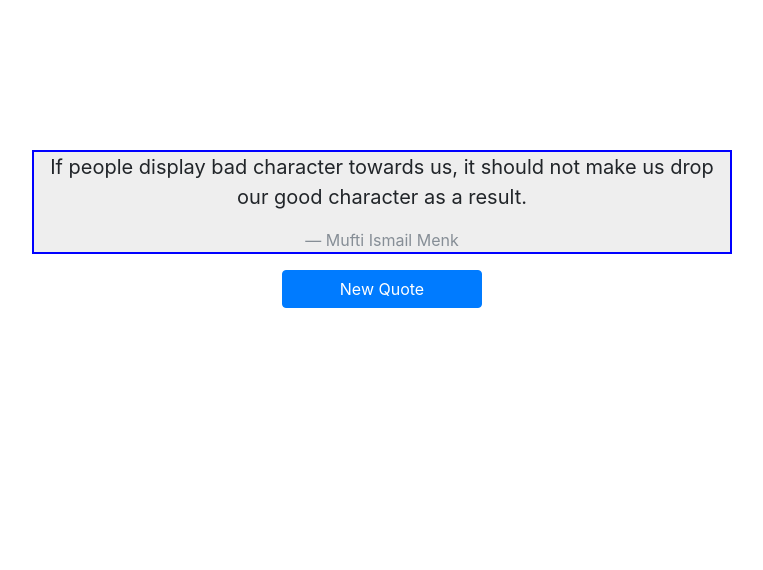
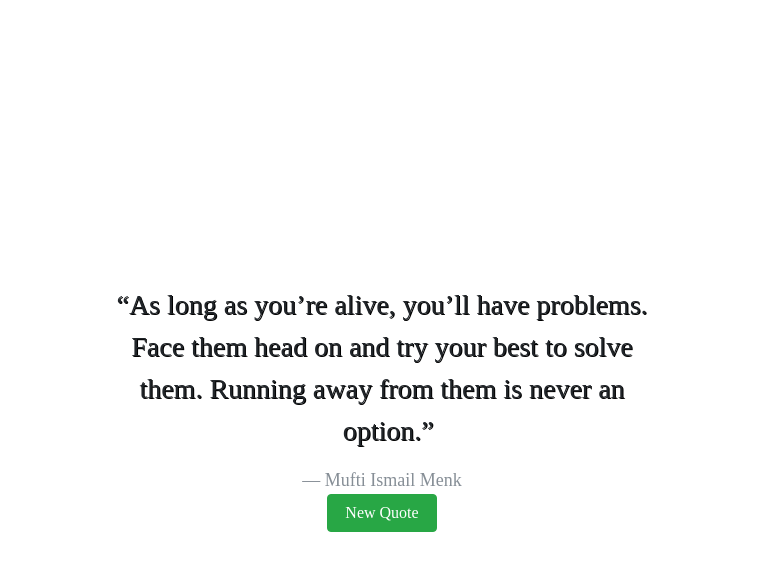
Before and after one commit to mkamalkayani/Random-Quote-Machine, a plain HTML site: page index.html in a window 1280 px wide. Shown: the whole page, without its empty margins (258-1021 px from the left). Drawn offline with nearby package versions, Linux system fonts and the light colour scheme.

Commit message:
White background and the quote in the middle

```diff
--- a/css/style.css
+++ b/css/style.css
@@ -1,15 +1,49 @@
+body{
+	font-family: 'EB Garamond', serif;
+	display: flex;
+	align-items: center;
+	height: 100vh;
+}
 section{
-	max-width: 700px;
+	max-width: 600px;
+	min-width: 300px;
 	margin:auto;
 }
 
-blockquote{
-	background-color: #eee;
-	border: 2px solid blue;
-	margin-top: 150px;
+div .quote{
+	min-height: 200px;
+	text-align: center;
+	display:flex;
+	justify-content:center;
+	align-items:center;
+	flex-direction: column;
+}
+
+blockquote p{
+	/*background-color: #eee;*/
+	text-align: center;
+	font-size: 28px;
+	padding: 15px;
+	text-shadow: 1px 1px 0.5px black;
+	margin-bottom: 0;
+
+}
+
+blockquote p:first-of-type:before {
+	content: '\201c';
+
+}
+
+blockquote p:last-of-type:after {
+	content: '\201d';
+	position: absolute;
+}
+
+.blockquote-footer{
+	text-align: right;
+	font-size: 18px;
 }
 
 button{
-	width: 200px;
-	/*margin: auto;*/
+	width: 110px;
 }
--- a/index.html
+++ b/index.html
@@ -10,30 +10,31 @@
 	<title>Random Quotes</title>
 </head>
 
+<div class="container-fluid">
 <body>
-<div class="container-fluid">
 	<section>
-		<blockquote class="blockquote text-center"><p>If people display bad character towards us, it should not make us drop our good character as a result.<p>
-			<footer class="blockquote-footer">Mufti Ismail Menk
-				<br>
-				<a href="https:www.muftimenk.com">
-					<cite title="Motivational Moments">Motivational Moments</cite>
-				</a>
-			</footer>
-		</blockquote>
+			<div class="quote">
+				<blockquote class="blockquote mb-0">
+					<p>If people display bad character towards us, it should not make us drop our good character as a result.</p>
+					</blockquote>
+
+				<footer class="blockquote-footer">Mufti Ismail Menk
+						<!-- <a href="https:www.muftimenk.com"><br>
+							<cite title="Motivational Moments">Motivational Moments</cite>
+						</a> -->
+				</footer>
+			</div>
 		<div class="text-center">
-			<button class="btn btn-primary newQuote">New Quote</button>
+			<button class="btn btn-success newQuote">New Quote</button>
 		</div>
 		<script async src="https://platform.twitter.com/widgets.js" charset="utf-8"></script>
 	</section>
-</div>
-
 
 
 		<script src="https://code.jquery.com/jquery-3.2.1.slim.min.js" integrity="sha384-KJ3o2DKtIkvYIK3UENzmM7KCkRr/rE9/Qpg6aAZGJwFDMVNA/GpGFF93hXpG5KkN" crossorigin="anonymous"></script>
 		<script src="https://cdnjs.cloudflare.com/ajax/libs/popper.js/1.12.9/umd/popper.min.js" integrity="sha384-ApNbgh9B+Y1QKtv3Rn7W3mgPxhU9K/ScQsAP7hUibX39j7fakFPskvXusvfa0b4Q" crossorigin="anonymous"></script>
 		<script src="https://maxcdn.bootstrapcdn.com/bootstrap/4.0.0/js/bootstrap.min.js" integrity="sha384-JZR6Spejh4U02d8jOt6vLEHfe/JQGiRRSQQxSfFWpi1MquVdAyjUar5+76PVCmYl" crossorigin="anonymous"></script>
 		<script src="main.js"></script>
-	</div>
-</body>
+	</body>
+</div>
 </html>
--- a/main.js
+++ b/main.js
@@ -1,7 +1,7 @@
-var quoteText = document.querySelector('section blockquote p');
+var quoteText = document.querySelector('blockquote p');
 var quoteAuthor = document.querySelector('.blockquote-footer')
 var newQuote = document.querySelector("button.newQuote");
-var HEIGHT = window.innerHeight - 200;
+//var HEIGHT = window.innerHeight - 200;
 
 var category = ["Love", "Patience", "Hope", "Good Character"];
 function randomNumber(min=0, max=3){
@@ -18,15 +18,18 @@ function newRequest() {
 
  request.onload = function (){
  	var responseText = JSON.parse(request.responseText);
+ 	var randomCategory = responseText[category[randomNumber()]];
+ 	var randomQuote = randomCategory[randomNumber(min=0, max=randomCategory.length-1)];
 
- 	var randomCategory = responseText[category[randomNumber()]];
-
- 	var randomQuote = randomCategory[randomNumber(min=0, max=randomCategory.length-1)];
- 	//console.log(randomQuote.author);
- 	quoteText.textContent = randomQuote.quote;
- 	quoteAuthor.textContent = randomQuote.author;
+ 	if (quoteText.textContent !== randomQuote.quote) {
+ 		quoteText.textContent = randomQuote.quote;
+ 		quoteAuthor.textContent = randomQuote.author;
+	}
+ 	else {
+ 		newRequest();
+ 	}
  }
-};
+}
 
 window.onload = newRequest();
 newQuote.onclick = function() { newRequest() };
```
